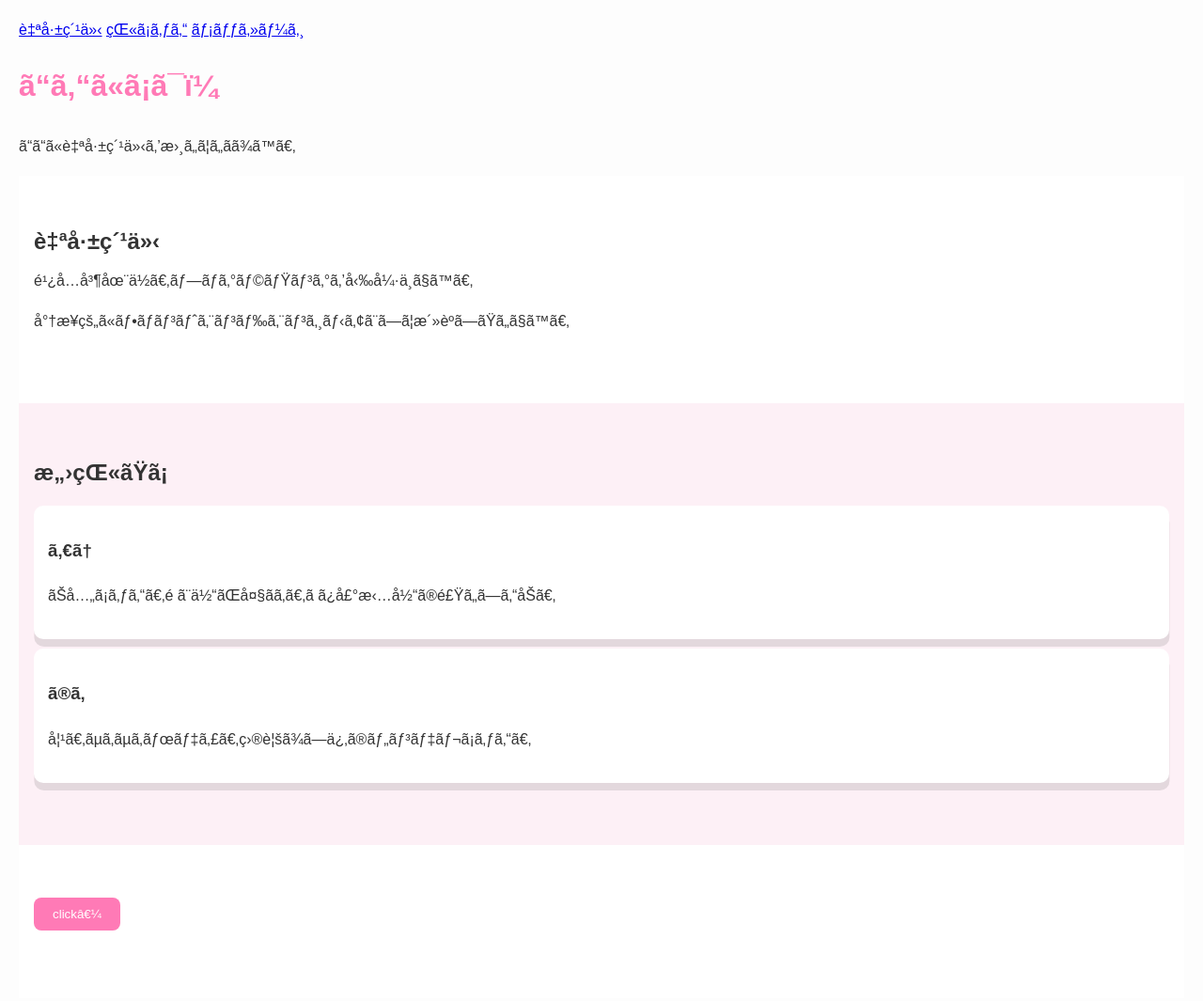
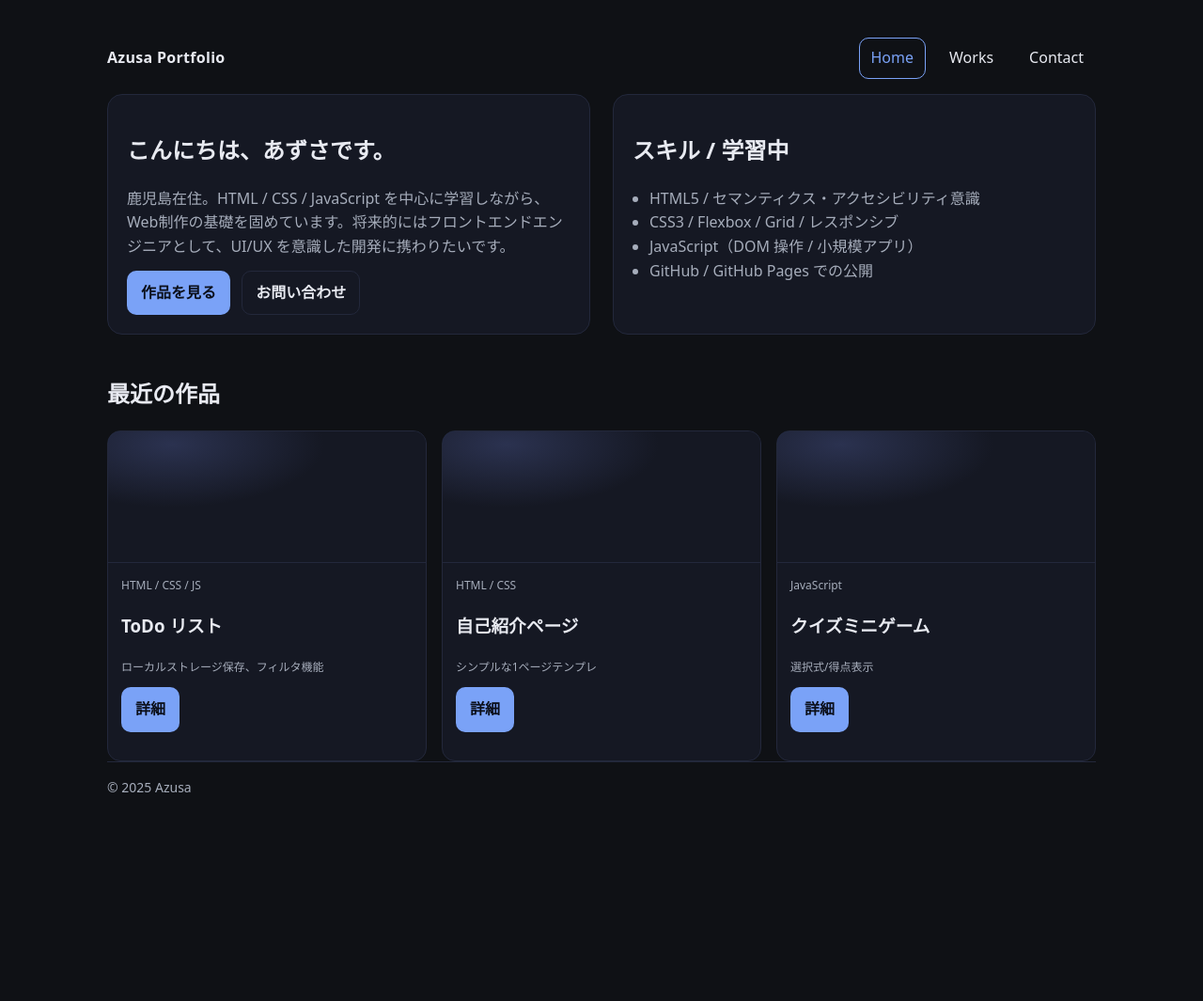
Before and after one commit to AzusaHaneda/portfolio-site, a plain HTML site: page index.html in a window 1280 px wide. Shown: the whole page at 94% size. After the commit the page ends 889 px from the top, so only its background shows below. Drawn offline with Linux system fonts and the light colour scheme.

Commit message:
ポートフォリオ全面改修
ポートフォリオ全面改修：フルスクリーン・2カラム・タイル型に変更

作品ページ・お問い合わせページを追加

```diff
--- a/index.html
+++ b/index.html
@@ -1,47 +1,83 @@
-<!DOCTYPE html>
+<!doctype html>
 <html lang="ja">
 <head>
-        <mate charset="UTF-8">
-        <mate name="viewport" content="width=device-width, initial-scale=1.0">
-        <title>自己紹介サイト</title>
-        <!-- CSSファイルを読み込み -->
-        <link rel="stylesheet" href="styles.css">
-        <!-- JSファイルを読み込み -->
-        <script src="script.js" defer></script>
+  <meta charset="utf-8" />
+  <meta name="viewport" content="width=device-width,initial-scale=1" />
+  <title>Azusa Portfolio</title>
+  <meta name="description" content="フロントエンド志望・学習中のポートフォリオサイト" />
+  <link rel="stylesheet" href="styles.css" />
 </head>
 <body>
-        <!--ナビゲーションメニュー-->
+<div class="container">
+  <header class="header">
+    <div class="brand">Azusa Portfolio</div>
     <nav>
-            <a href="#about">自己紹介</a>
-            <a href="#cats">猫ちゃん</a>
-            <a href="#interaction">メッセージ</a>
+      <ul>
+        <li><a href="index.html" data-nav>Home</a></li>
+        <li><a href="works.html" data-nav>Works</a></li>
+        <li><a href="contact.html" data-nav>Contact</a></li>
+      </ul>
     </nav>
+  </header>
 
-        <h1>こんにちは！</h1>
-        <p>ここに自己紹介を書いていきます。</p>
-        <!--自己紹介セクションを追加-->
-        <section id="about">
-            <h2>自己紹介</h2>
-            <P>鹿児島在住。プログラミングを勉強中です。</P>
-            <P>将来的にフロントエンドエンジニアとして活躍したいです。</P>
-        </section>
-        <!--猫ちゃん紹介セクション-->
-        <section id="cats">
-            <h2>愛猫たち</h2>
-            <div class="cat-card">
-                <h3>むう</h3>
-                <P>お兄ちゃん。頭と体が大きめ。だみ声担当の食いしん坊。</P>
+  <main class="main">
+    <section class="columns">
+      <div class="card">
+        <h2>こんにちは、あずさです。</h2>
+        <p>鹿児島在住。HTML / CSS / JavaScript を中心に学習しながら、Web制作の基礎を固めています。将来的にはフロントエンドエンジニアとして、UI/UX を意識した開発に携わりたいです。</p>
+        <p style="margin-top:12px;"><a class="btn" href="works.html">作品を見る</a>
+        <a class="btn ghost" href="contact.html">お問い合わせ</a></p>
       </div>
-            <div class="cat-card">
-                <h3>のあ</h3>
-                <P>妹。ふわふわボディ。目覚まし係のツンデレちゃん。</P>
+
+      <div class="card">
+        <h2>スキル / 学習中</h2>
+        <ul class="list">
+          <li>HTML5 / セマンティクス・アクセシビリティ意識</li>
+          <li>CSS3 / Flexbox / Grid / レスポンシブ</li>
+          <li>JavaScript（DOM 操作 / 小規模アプリ）</li>
+          <li>GitHub / GitHub Pages での公開</li>
+        </ul>
       </div>
     </section>
 
+    <section>
+      <h2>最近の作品</h2>
+      <div class="grid">
+        <article class="tile">
+          <div class="thumb"></div>
+          <div class="meta">
+            <div class="tag">HTML / CSS / JS</div>
+            <h3>ToDo リスト</h3>
+            <p class="tag">ローカルストレージ保存、フィルタ機能</p>
+            <p style="margin-top:10px;"><a class="btn" href="work-template.html">詳細</a></p>
+          </div>
+        </article>
+        <article class="tile">
+          <div class="thumb"></div>
+          <div class="meta">
+            <div class="tag">HTML / CSS</div>
+            <h3>自己紹介ページ</h3>
+            <p class="tag">シンプルな1ページテンプレ</p>
+            <p style="margin-top:10px;"><a class="btn" href="work-template.html">詳細</a></p>
+          </div>
+        </article>
+        <article class="tile">
+          <div class="thumb"></div>
+          <div class="meta">
+            <div class="tag">JavaScript</div>
+            <h3>クイズミニゲーム</h3>
+            <p class="tag">選択式/得点表示</p>
+            <p style="margin-top:10px;"><a class="btn" href="work-template.html">詳細</a></p>
+          </div>
+        </article>
+      </div>
+    </section>
+  </main>
 
-        <section id="interaction">
-            <button id="helloBtn">click‼</button>
-            <p id="message"></p>
-        </section>
+  <footer class="footer">
+    © <span id="y"></span> Azusa
+  </footer>
+</div>
+<script src="script.js"></script>
 </body>
 </html>
--- a/script.js
+++ b/script.js
@@ -1,26 +1,11 @@
-//　ページが開いたときに実行される
-document.addEventListener("DOMContentLoaded", () =>{
-    console.log ("ページが読み込まれました！");
+// 年号
+document.getElementById('y')?.append(new Date().getFullYear());
+
+// 現在ページのナビ強調
+const here = location.pathname.split('/').pop() || 'index.html';
+document.querySelectorAll('[data-nav]').forEach(a=>{
+  const href = a.getAttribute('href');
+  if ((here === '' && href === 'index.html') || href === here) {
+    a.classList.add('is-active');
+  }
 });
-
-// ボタンを押したら挨拶が出る
-const btn = document.getElementById("helloBtn");
-const msg = document.getElementById("message");
-
-btn.addEventListener("click", () => {
-    msg.textContent = "見てくれてありがとうございます✨"
-})
-
-//　セクションの可視範囲でナビをハイライト
-const sections = document.querySelectorAll("section[id]");
-const navLinks = document.querySelectorAll(".site-nav a");
-
-const io = new IntersectionObserver(entries => {
-    entries.forEach(entry => {
-        if (!entry.isIntersecting) return;
-        const id = entry.target.id;
-        navLinks.forEach(a => a.classList.toggle("active", a.getAttribute("href") ===`#${id}`))
-    });
-}, { threshold: 0.6});
-
-sections.forEach(sec => io.observe(sec));
--- a/styles.css
+++ b/styles.css
@@ -1,72 +1,102 @@
-/* ページ全体の基本設定 */
-body {
-  font-family: sans-serif;
-  background-color: #fdfdfd;
-  color: #333;
-  margin: 0;
-  padding: 20px;
+:root{
+  --bg:#0f1115;
+  --fg:#e8eaf1;
+  --muted:#a6adbb;
+  --accent:#7aa2f7;
+  --card:#151823;
+  --border:#23283b;
+  --max:1100px;
 }
 
-/* 見出し */
-h1 {
-  color: #ff7ab6;
+*{box-sizing:border-box}
+html,body{height:100%}
+body{
+  margin:0; font:16px/1.6 system-ui, -apple-system, Segoe UI, Roboto, "Helvetica Neue", Arial;
+  color:var(--fg); background:var(--bg);
 }
 
-/* キャットカード */
-.cat-card {
-    background: #fff;
-    border-radius: 10px;
-    padding: 15px;
-    margin-bottom: 10px;
-    box-shadow: 0.4px 8px rgba(0,0,0,0.1);
+/* Layout */
+.container{
+  max-width:var(--max); margin:0 auto; padding:24px;
+  min-height:100dvh; display:flex; flex-direction:column;
+}
+.header{
+  display:flex; justify-content:space-between; align-items:center; gap:16px;
+  padding:16px 0;
+}
+.brand{font-weight:700; letter-spacing:.3px}
+nav ul{display:flex; gap:12px; list-style:none; margin:0; padding:0}
+nav a{
+  display:inline-block; padding:8px 12px; border:1px solid transparent;
+  color:var(--fg); text-decoration:none; border-radius:10px;
+}
+nav a:hover{border-color:var(--border); background:#111528}
+nav a.is-active{border-color:var(--accent); color:var(--accent)}
+
+.main{flex:1; display:grid; gap:24px}
+.footer{border-top:1px solid var(--border); padding:16px 0; color:var(--muted); font-size:14px}
+
+/* 2-column layout (desktop) */
+.columns{
+  display:grid; gap:24px;
+  grid-template-columns: 1fr 1fr;
+}
+@media (max-width:900px){
+  .columns{grid-template-columns:1fr}
 }
 
-#helloBtn {
-    background: #ff7ab6;
-    color: #fff;
-    border: none;
-    padding: 10px 20px;
-    border-radius: 8px;
-    cursor: pointer;
+/* Cards / tiles */
+.card{
+  background:var(--card); border:1px solid var(--border);
+  border-radius:16px; padding:20px;
 }
+.card h3{margin:0 0 8px}
+.card p{margin:0; color:var(--muted)}
+.btn{
+  display:inline-block; padding:10px 14px; border-radius:10px; text-decoration:none;
+  background:var(--accent); color:#0b0f1a; font-weight:600; border:1px solid transparent;
+}
+.btn.ghost{
+  background:transparent; color:var(--fg); border-color:var(--border);
+}
+.btn + .btn{margin-left:8px}
 
-#helloBtn:hover {
-    opacity: 0.9;
+/* Works grid */
+.grid{
+  display:grid; gap:16px;
+  grid-template-columns: repeat(3, 1fr);
 }
+@media (max-width:900px){ .grid{grid-template-columns:repeat(2, 1fr)} }
+@media (max-width:560px){ .grid{grid-template-columns:1fr} }
 
-section:nth-child(even) {
-    background: #fff;
+.tile{
+  background:var(--card); border:1px solid var(--border); border-radius:14px;
+  overflow:hidden; display:flex; flex-direction:column;
 }
+.thumb{
+  height:140px; background:
+    radial-gradient(80% 80% at 20% 10%, #2b3250 0%, #151823 60%),
+    linear-gradient(135deg, #24335a, #151823);
+  border-bottom:1px solid var(--border);
+}
+.tile .meta{padding:14px}
+.tag{font-size:12px; color:var(--muted)}
 
-section:nth-child(odd) {
-    background: #fdf0f6;
+/* Detail page */
+.hero{
+  height:220px; border-radius:16px; background:
+    radial-gradient(60% 60% at 20% 20%, #2b3250 0%, #151823 70%),
+    linear-gradient(135deg, #24335a, #151823);
+  border:1px solid var(--border);
 }
+.kv{display:grid; gap:24px; grid-template-columns:2fr 1fr}
+@media (max-width:900px){ .kv{grid-template-columns:1fr} }
+.list{margin:0; padding-left:18px; color:var(--muted)}
 
-/* ナビゲーションメニュー */
-.site-nav {
-    background: #ff7ab6;
-    padding: 10px;
-    text-align: center;
-    position: sticky; /* スクロールしても上に固定 */
-    top: 0;
+/* Forms */
+.input, textarea{
+  width:100%; padding:12px 14px; border-radius:12px; border:1px solid var(--border);
+  background:#0d111a; color:var(--fg)
 }
-
-.site-nav a {
-    color: #fff;
-    text-decoration: none;
-    margin: 0 15px;
-    font-weight: bold;
-}
-
-.site-nav a:hover {
-    text-decoration: underline;
-}
-
-html { scroll-behavior: smooth; }
-
-section { padding: 56px 16px; }
-section h2 { margin: 0 0 12px; font-size: 24px; }
-section:nth-of-type(odd) { background: #fff; }
-section:nth-of-type(even) { background: #fdf0f6;}
-
-.site-nav a.active { text-decoration: underline; }
+label{display:block; margin:0 0 8px; font-weight:600}
+.field{margin-bottom:16px}
```
Also changed, not shown: contact.html (added, +59 -0 lines), work-template.html (added, +66 -0 lines), works.html (added, +66 -0 lines). Lines whose indentation alone changed are shown as unchanged.
